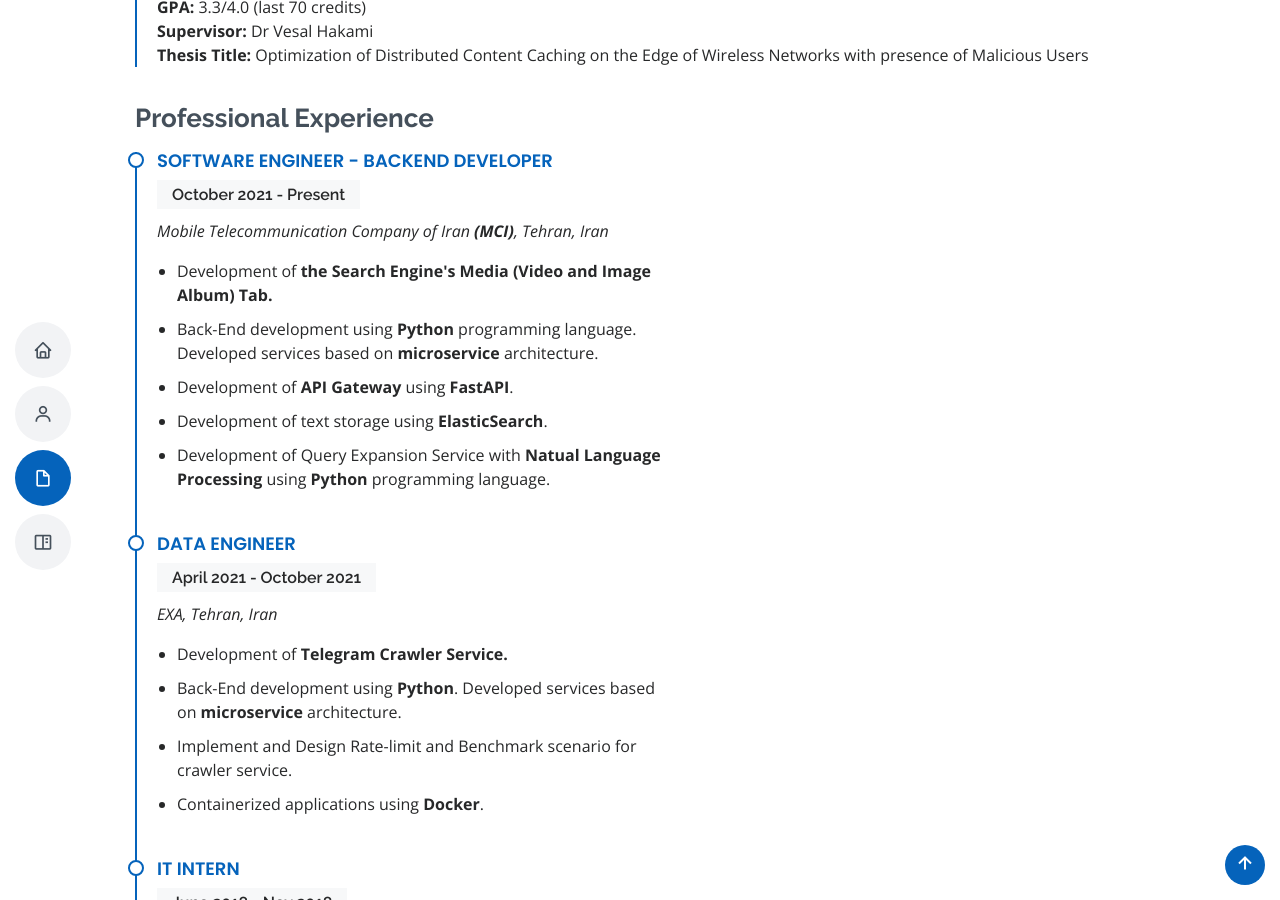
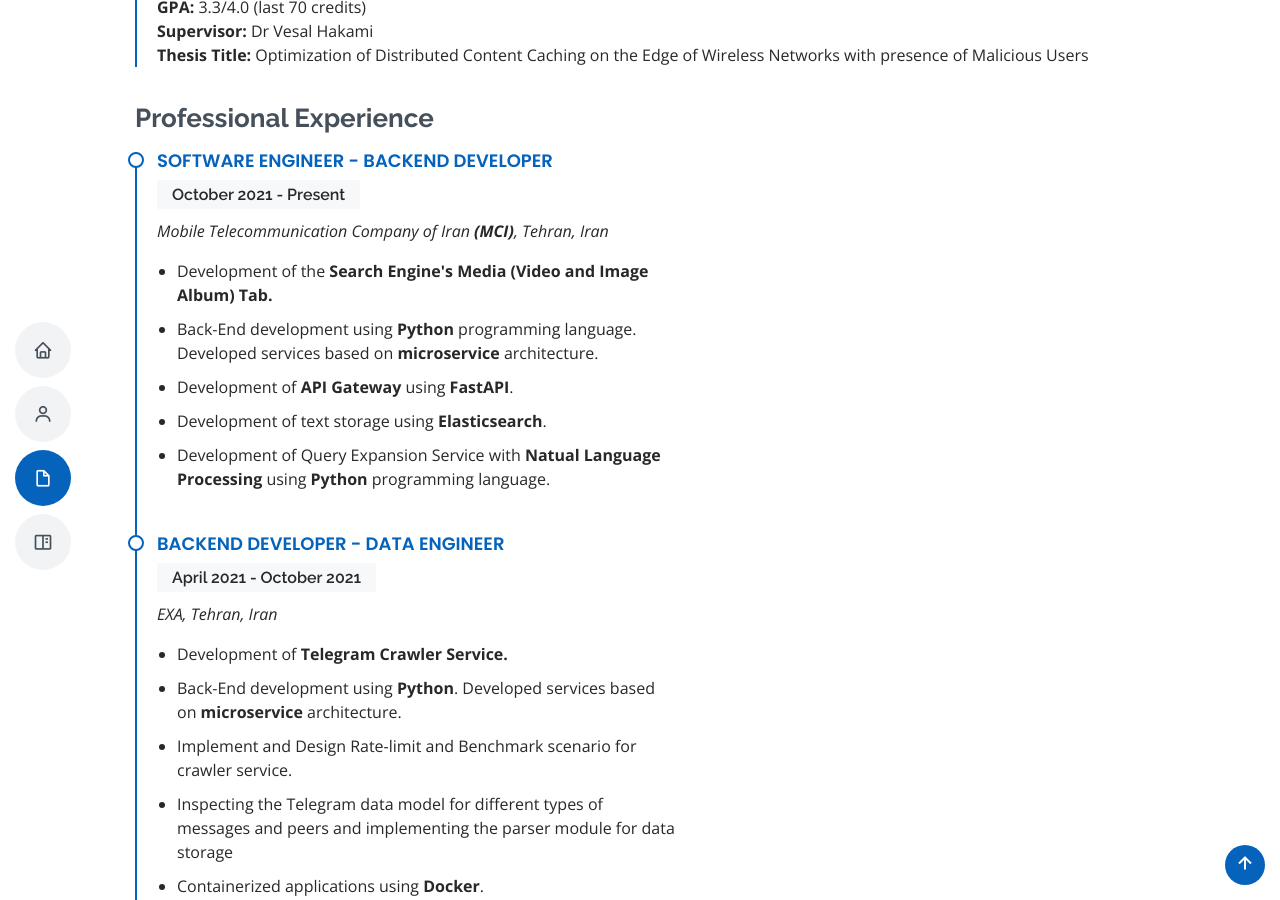
Before and after one commit to haniehst/haniehst.github.io, a Jekyll site: the page built from index.html, in a window 1280 px wide and 900 px high, scrolled down 2299 px. Built offline with Jekyll 4.4.1, drawn with Linux system fonts in a browser that asks for light colours.

Commit message:
Update index.html

```diff
--- a/index.html
+++ b/index.html
@@ -296,16 +296,16 @@
                 <h5>October 2021 - Present</h5>
                 <p><em>Mobile Telecommunication Company of Iran <strong>(MCI)</strong>, Tehran, Iran </em></p>
                 <ul>
-                  <li>Development of <strong>the Search Engine's Media (Video and Image Album) Tab.</strong></li>
+                  <li>Development of the <strong>Search Engine's Media (Video and Image Album) Tab.</strong></li>
                   <li>Back-End development using <strong>Python</strong> programming language. Developed services based
                     on <strong>microservice</strong> architecture.</li>
                   <li>Development of <strong>API Gateway</strong> using <strong>FastAPI</strong>.</li>
-                  <li>Development of text storage using <strong>ElasticSearch</strong>.</li>
+                  <li>Development of text storage using <strong>Elasticsearch</strong>.</li>
                   <li>Development of Query Expansion Service with <strong>Natual Language Processing</strong> using <strong>Python</strong> programming language.</li>
                 </ul>
               </div>
               <div class="resume-item">
-                <h4>Data Engineer</h4>
+                <h4>Backend Developer - Data Engineer</h4>
                 <h5>April 2021 - October 2021</h5>
                 <p><em>EXA, Tehran, Iran </em></p>
                 <ul>
@@ -313,6 +313,7 @@
                   <li>Back-End development using <strong>Python</strong>. Developed services based
                     on <strong>microservice</strong> architecture.</li>
                   <li>Implement and Design Rate-limit and Benchmark scenario for crawler service.</li>
+                  <li>Inspecting the Telegram data model for different types of messages and peers and implementing the parser module for data storage</li>
                   <li>Containerized applications using <strong>Docker</strong>.</li>
                 </ul>
               </div>
```
